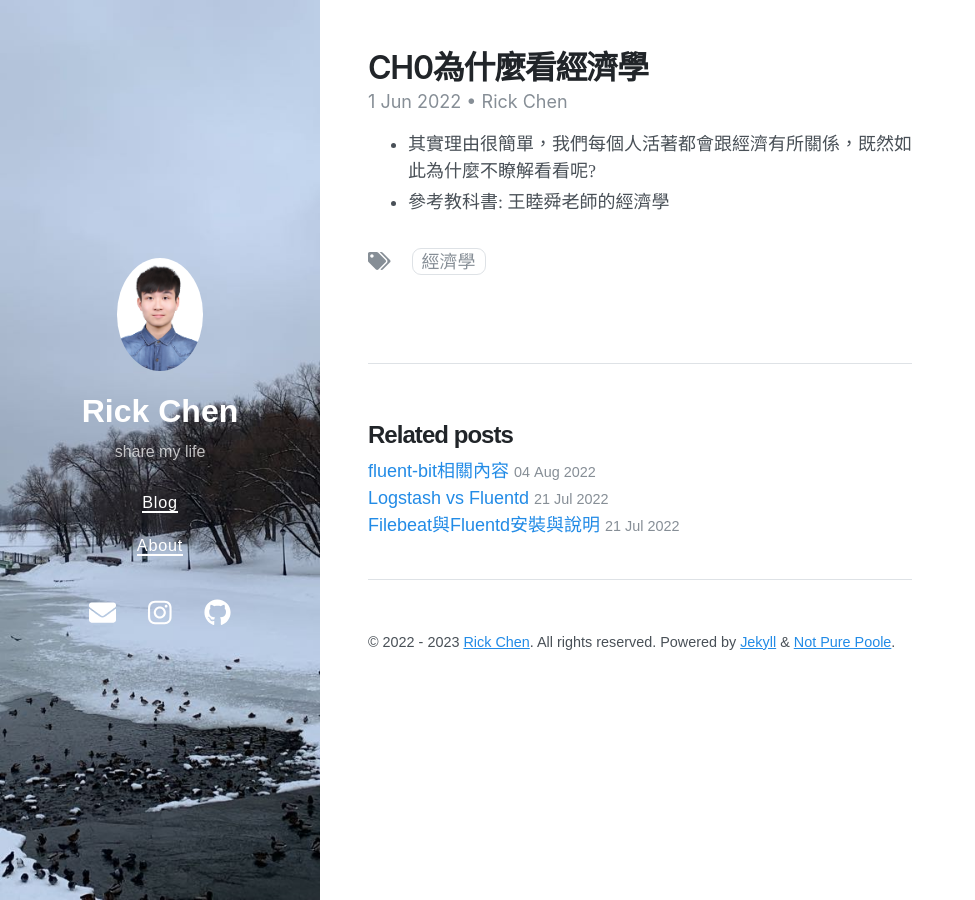
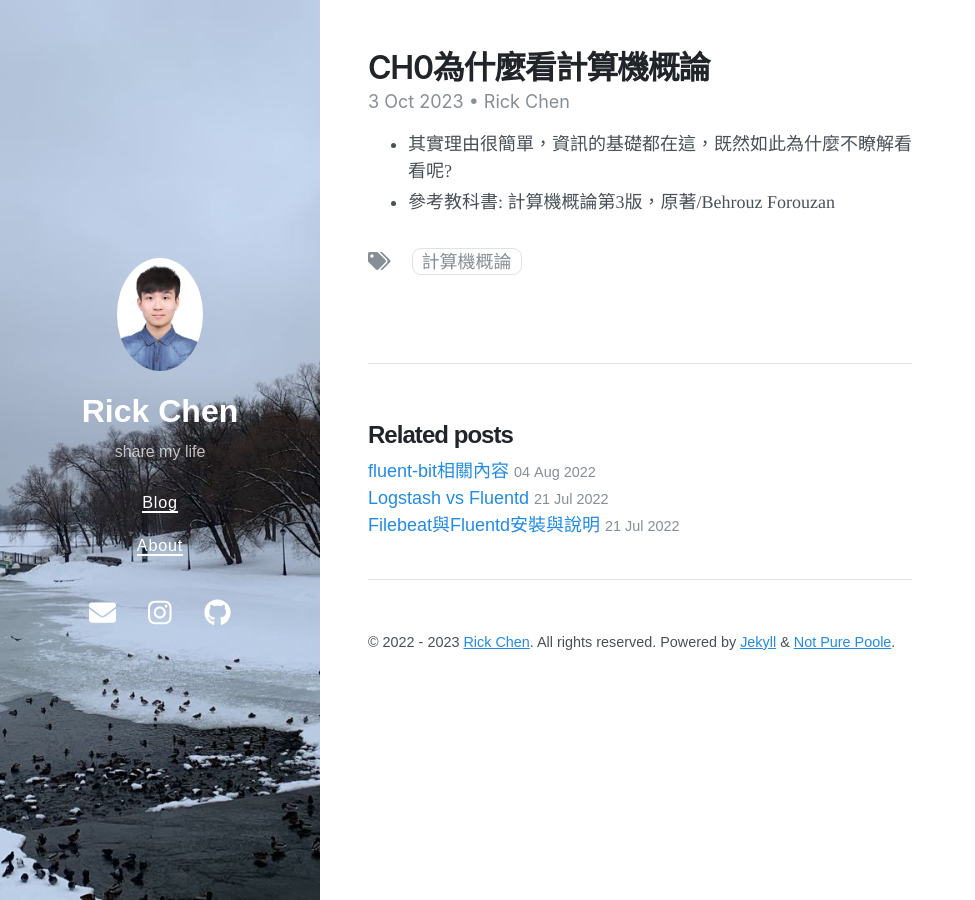
Before and after one commit to jerry940917chen/jerry940917chen.github.io, a Jekyll site: the page built from _posts/2022-06-01-Economics0.md, in a window 1280 px wide. Shown: the whole page, without its empty margins (0-975 px from the left). Built offline with Jekyll 4.4.1, drawn with Linux system fonts in a browser that asks for light colours; nearby versions of some CDN libraries.

Commit message:
Update 2022-06-01-Economics0.md

```diff
--- a/_posts/2022-06-01-Economics0.md
+++ b/_posts/2022-06-01-Economics0.md
@@ -1,10 +1,10 @@
 ---
 layout: post
-title: CH0為什麼看經濟學
+title: CH0為什麼看計算機概論
 author: Rick Chen
 tags:
-- 經濟學
-date: 2022-06-01 03:34
+- 計算機概論
+date: 2023-10-03 01:45
 ---
-* 其實理由很簡單，我們每個人活著都會跟經濟有所關係，既然如此為什麼不瞭解看看呢?
-* 參考教科書: 王睦舜老師的經濟學
+* 其實理由很簡單，資訊的基礎都在這，既然如此為什麼不瞭解看看呢?
+* 參考教科書: 計算機概論第3版，原著/Behrouz Forouzan
```
